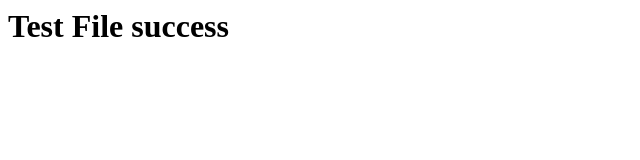
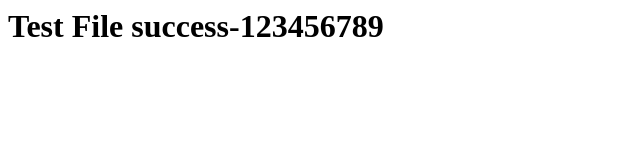
Before and after one commit to BoopathiBoopathi/hello-world, a plain HTML site: page index.html in a window 1280 px wide. Shown: the whole page, without its empty margins (0-640 px from the left). Drawn offline with Linux system fonts and the light colour scheme.

Commit message:
Update index.html

```diff
--- a/index.html
+++ b/index.html
@@ -2,6 +2,6 @@
  <head>
  </head>
  <body>
-   <h1>Test File success<h1>
+   <h1>Test File success-123456789 <h1>
  </body>
 </html>
```
